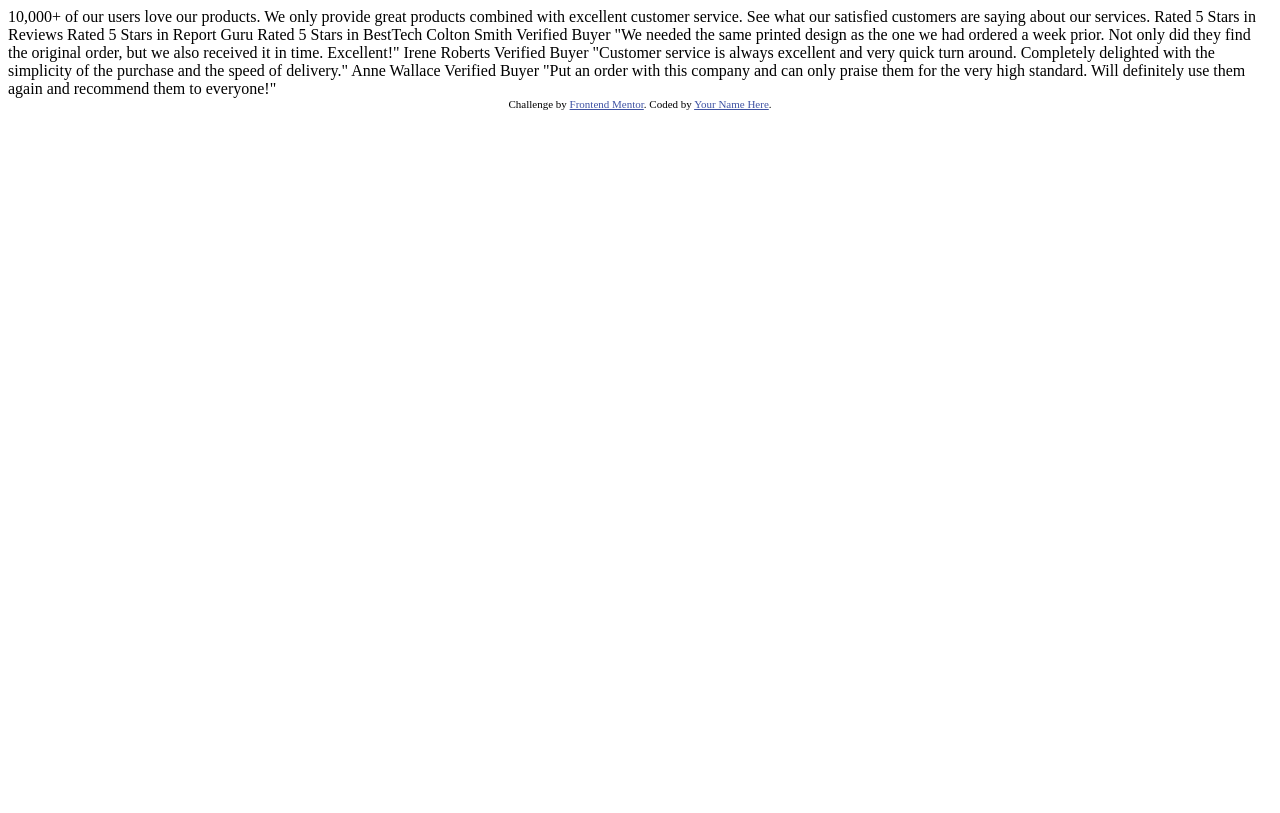
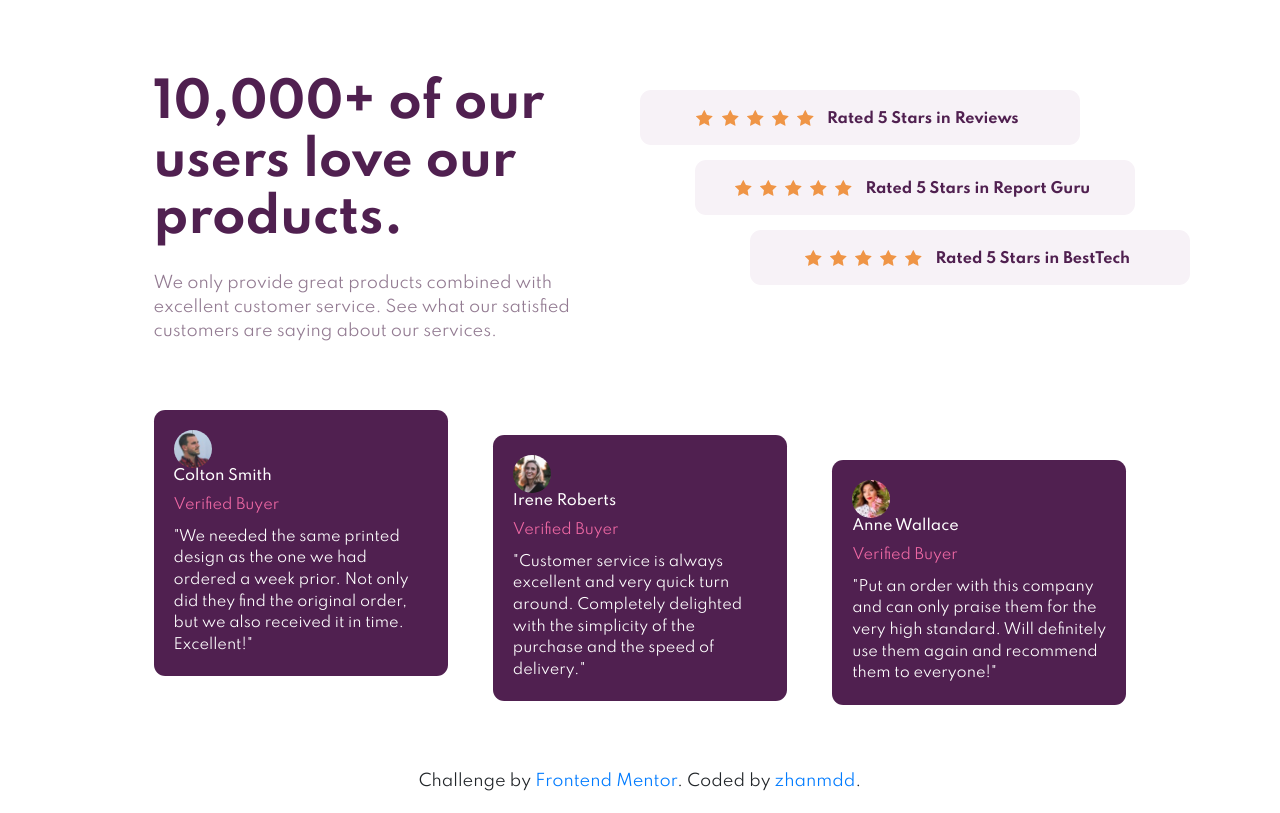
Before and after one commit to rp021998/social-proof-section-master, a plain HTML site: page index.html in a window 1280 px wide. Drawn offline with nearby package versions, Linux system fonts and the light colour scheme.

Commit message:
Initial Commit
Adapted to only desktop

```diff
--- /dev/null
+++ b/css/styles.css
@@ -0,0 +1,125 @@
+body{
+  font-family: 'Spartan', sans-serif;
+}
+
+@media (max-width: 993px){
+  body{
+    text-align: center;
+  }
+  .review-card{
+    height: auto;
+    border: none;
+    border-radius: 0.7rem;
+    background-color: hsl(300, 24%, 96%);
+    display: relative;
+  }
+}
+
+.container-fluid{
+  padding: 75px 12% 20px;
+}
+
+#reviews-header h1{
+  font-size: 3rem;
+  color: hsl(300, 43%, 22%);
+  font-weight: 700;
+}
+
+#reviews-header p{
+  color: hsl(303, 10%, 53%);
+  font-size: 1rem;
+  margin: 5% 0;
+}
+
+.review-card{
+  width: 440px;
+  height: 55px;
+  border: none;
+  border-radius: 0.7rem;
+  background-color: hsl(300, 24%, 96%);
+  display: flex;
+  justify-content: center;
+  align-items: center;
+  margin: 15px 0;
+}
+
+.card-content{
+  color: hsl(300, 43%, 22%);
+  font-weight: 700;
+  font-size: 0.9rem;
+  margin: 0 7px;
+}
+
+.star{
+  margin: 0 2px;
+}
+
+
+
+.review-cards{
+padding: 0;
+}
+
+.reviews{
+
+}
+
+.report-guru{
+  left: 55px;
+}
+
+.besttech{
+left: 110px;
+}
+
+
+#testimonials{
+  margin: 7% 0;
+}
+
+.testimonial-card .card-body{
+}
+
+.buyer-profile-picture{
+  border-radius: 100%;
+  width: 15%;
+}
+
+.buyer-name{
+  color: hsl(0, 0%, 100%);
+  font-weight: 500;
+  font-size: 0.9rem;
+}
+
+
+.buyer-status{
+  color: hsl(333, 80%, 67%);
+  font-weight: 400;
+  font-size: 0.9rem;
+}
+
+.buyer-review{
+  color: hsl(0, 0%, 100%);
+  font-size: 0.9rem;
+}
+
+.testimonial-card{
+  border: none;
+  border-radius: 0.7rem;
+  background-color: hsl(300, 43%, 22%);
+}
+
+.colton{
+  right: 15px;
+  bottom: 25px;
+}
+
+.anne{
+  left: 15px;
+  top: 25px;
+}
+
+.attribution{
+  margin-top: 7%;
+  text-align: center;
+}
--- a/index.html
+++ b/index.html
@@ -1,61 +1,114 @@
 <!DOCTYPE html>
 <html lang="en">
+
 <head>
   <meta charset="UTF-8" />
   <meta name="viewport" content="width=device-width, initial-scale=1.0" />
-    <!-- displays site properly based on user's device -->
+  <link href="https://fonts.googleapis.com/css2?family=Spartan:wght@400;500;700&display=swap" rel="stylesheet">
+  <link rel="stylesheet" href="https://maxcdn.bootstrapcdn.com/bootstrap/4.0.0/css/bootstrap.min.css" integrity="sha384-Gn5384xqQ1aoWXA+058RXPxPg6fy4IWvTNh0E263XmFcJlSAwiGgFAW/dAiS6JXm" crossorigin="anonymous">
+  <link rel="stylesheet" href="css/styles.css">
+  <link rel="icon" type="image/png" sizes="32x32" href="./images/favicon-32x32.png" />
+  <title>Frontend Mentor | Social proof section</title>
+</head>
 
-    <link
-      rel="icon"
-      type="image/png"
-      sizes="32x32"
-      href="./images/favicon-32x32.png"
-    />
-
-    <title>Frontend Mentor | Social proof section</title>
-
-    <!-- Feel free to remove these styles or customise in your own stylesheet 👍 -->
-    <style>
-      .attribution {
-        font-size: 11px;
-        text-align: center;
-      }
-      .attribution a {
-        color: hsl(228, 45%, 44%);
-      }
-    </style>
-  </head>
 <body>
-    10,000+ of our users love our products.
-
-    We only provide great products combined with excellent customer service.
-    See what our satisfied customers are saying about our services.
-
+  <div class="container-fluid">
+    <div class="row" id="reviews-header">
+      <div class="col-lg-6">
+        <h1>10,000+ of our users love our products.</h1>
+        <p>We only provide great products combined with excellent customer service.
+          See what our satisfied customers are saying about our services.</p>
+      </div>
+      <div class="col-lg-6 review-cards">
+          <div class="card review-card reviews">
+            <div class="card-body">
+              <div class="stars d-inline">
+                <img class="star" src="images/icon-star.svg" alt="star">
+                <img class="star" src="images/icon-star.svg" alt="star">
+                <img class="star" src="images/icon-star.svg" alt="star">
+                <img class="star" src="images/icon-star.svg" alt="star">
+                <img class="star" src="images/icon-star.svg" alt="star">
+              </div>
+              <h6 class="card-content d-inline-block">
                 Rated 5 Stars in Reviews
+              </h6>
+            </div>
+          </div>
+          <div class="card review-card report-guru">
+            <div class="card-body">
+              <div class="stars d-inline">
+                <img class="star" src="images/icon-star.svg" alt="star">
+                <img class="star" src="images/icon-star.svg" alt="star">
+                <img class="star" src="images/icon-star.svg" alt="star">
+                <img class="star" src="images/icon-star.svg" alt="star">
+                <img class="star" src="images/icon-star.svg" alt="star">
+              </div>
+              <h6 class="card-content d-inline-block">
                 Rated 5 Stars in Report Guru
+              </h6>
+            </div>
+          </div>
+          <div class="card review-card besttech">
+            <div class="card-body">
+              <div class="stars d-inline">
+                <img class="star" src="images/icon-star.svg" alt="star">
+                <img class="star" src="images/icon-star.svg" alt="star">
+                <img class="star" src="images/icon-star.svg" alt="star">
+                <img class="star" src="images/icon-star.svg" alt="star">
+                <img class="star" src="images/icon-star.svg" alt="star">
+              </div>
+              <h6 class="card-content d-inline-block">
                 Rated 5 Stars in BestTech
-
-    Colton Smith
-    Verified Buyer
-    "We needed the same printed design as the one we had ordered a week prior.
+              </h6>
+            </div>
+          </div>
+        </div>
+      </div>
+    <div class="row" id="testimonials">
+      <div class="col-lg-4">
+        <div class="card testimonial-card colton">
+           <div class="card-body">
+             <img class="buyer-profile-picture" src="images/image-colton.jpg" alt="Colton Profile Picture">
+             <h5 class="card-title buyer-name">Colton Smith</h5>
+             <h6 class="card-title buyer-status">Verified Buyer</h6>
+             <p class="card-text buyer-review">"We needed the same printed design as the one we had ordered a week prior.
                Not only did they find the original order, but we also received it in time.
-    Excellent!"
-
-    Irene Roberts
-    Verified Buyer
-    "Customer service is always excellent and very quick turn around. Completely
-    delighted with the simplicity of the purchase and the speed of delivery."
-
-    Anne Wallace
-    Verified Buyer
-    "Put an order with this company and can only praise them for the very high
-    standard. Will definitely use them again and recommend them to everyone!"
-
+               Excellent!"</p>
+           </div>
+           </div>
+      </div>
+      <div class="col-lg-4">
+        <div class="card testimonial-card irene">
+           <div class="card-body">
+             <img class="buyer-profile-picture" src="images/image-irene.jpg" alt="Irene Profile Picture">
+             <h5 class="card-title buyer-name">Irene Roberts</h5>
+             <h6 class="card-title buyer-status">Verified Buyer</h6>
+             <p class="card-text buyer-review">"Customer service is always excellent and very quick turn around. Completely
+               delighted with the simplicity of the purchase and the speed of delivery."</p>
+           </div>
+           </div>
+      </div>
+      <div class="col-lg-4">
+        <div class="card testimonial-card anne">
+           <div class="card-body">
+             <img class="buyer-profile-picture" src="images/image-anne.jpg" alt="Anne Profile Picture">
+             <h5 class="card-title buyer-name">Anne Wallace</h5>
+             <h6 class="card-title buyer-status">Verified Buyer</h6>
+             <p class="card-text buyer-review">"Put an order with this company and can only praise them for the very high
+               standard. Will definitely use them again and recommend them to everyone!"</p>
+           </div>
+           </div>
+      </div>
+    </div>
     <div class="attribution">
       Challenge by
-      <a href="https://www.frontendmentor.io?ref=challenge" target="_blank"
-        >Frontend Mentor</a
-      >. Coded by <a href="#">Your Name Here</a>.
+      <a href="https://www.frontendmentor.io?ref=challenge" target="_blank">Frontend Mentor</a>. Coded by <a href="https://github.com/zhanmdd">zhanmdd</a>.
     </div>
+  </div>
+
+
+
+
 </body>
+
 </html>
```
Lines whose indentation alone changed are shown as unchanged.
